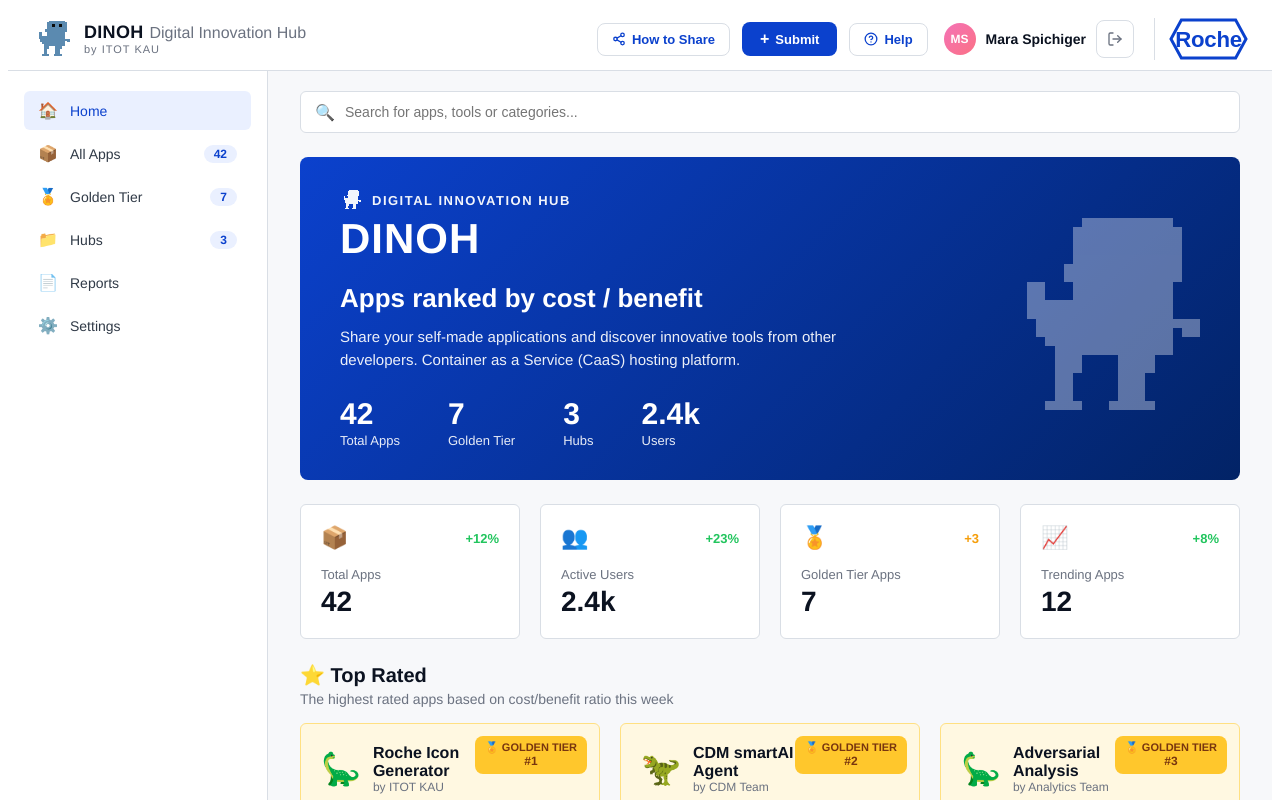
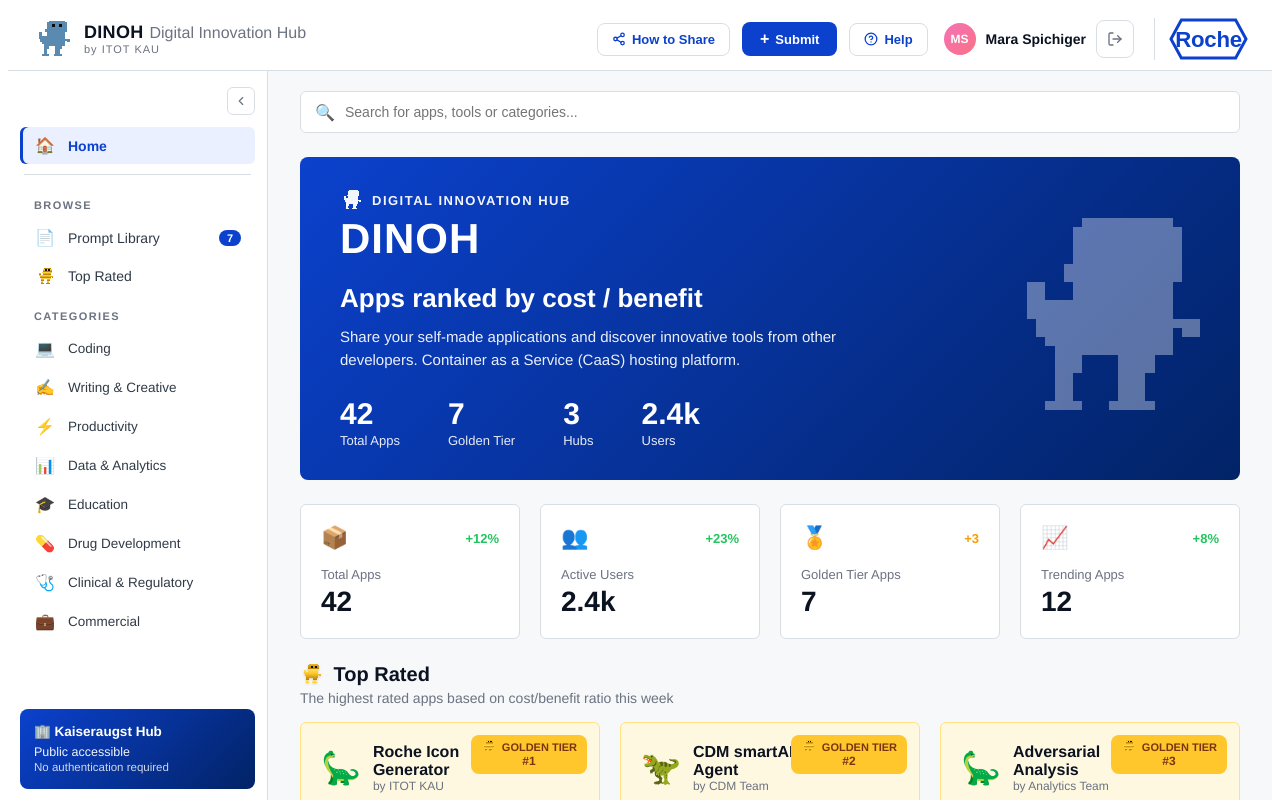
Before and after one commit to mspichiger/Dinoh-app, an Angular app in the folder Dinoh/: page / in a window 1280 px wide. Shown: the top 800 px of the page. Built offline with nearby package versions, Linux system fonts and the light colour scheme.

Commit message:
fix: icon

```diff
--- a/Dinoh/src/app/app.css
+++ b/Dinoh/src/app/app.css
@@ -31,66 +31,124 @@
   display: grid;
   grid-template-columns: 260px 1fr;
   min-height: calc(100vh - 62px);
+  transition: grid-template-columns 0.2s ease;
 }
+.layout.collapsed { grid-template-columns: 68px 1fr; }
 
 /* Sidebar */
 .sidebar {
   background: #fff;
   border-right: 1px solid var(--gray-200);
-  padding: 20px 16px;
+  padding: 16px 12px 20px;
   display: flex;
   flex-direction: column;
-  gap: 24px;
+  gap: 8px;
+  position: sticky;
+  top: 62px;
+  align-self: start;
+  height: calc(100vh - 62px);
+  overflow-y: auto;
+  transition: width 0.2s ease;
 }
 
-.brand {
-  display: flex;
+/* Collapse toggle button */
+.sidebar-collapse {
+  align-self: flex-end;
+  width: 28px;
+  height: 28px;
+  border-radius: 6px;
+  border: 1px solid var(--gray-200);
+  background: #fff;
+  color: var(--gray-500);
+  cursor: pointer;
+  display: inline-flex;
   align-items: center;
-  gap: 12px;
-  padding: 8px 4px;
+  justify-content: center;
+  margin-bottom: 4px;
+  transition: background 0.15s, color 0.15s;
 }
+.sidebar-collapse:hover { background: var(--gray-100); color: var(--blue); }
+
 .brand-logo { width: 36px; height: 36px; display: block; }
 .brand-title { font-size: 20px; font-weight: 800; letter-spacing: 0.5px; }
 .brand-sub { font-size: 11px; color: var(--gray-500); letter-spacing: 1px; }
 
-.nav { display: flex; flex-direction: column; gap: 4px; }
+.nav { display: flex; flex-direction: column; gap: 2px; }
+.nav-section {
+  font-size: 11px;
+  font-weight: 700;
+  letter-spacing: 1.4px;
+  color: var(--gray-500);
+  text-transform: uppercase;
+  padding: 14px 14px 6px;
+}
+.nav-divider {
+  height: 1px;
+  background: var(--gray-200);
+  margin: 8px 4px;
+}
 .nav-item {
   display: flex;
   align-items: center;
   gap: 12px;
-  padding: 10px 14px;
+  padding: 9px 14px;
   border-radius: 6px;
   cursor: pointer;
   color: var(--gray-700);
   font-weight: 500;
   font-size: 14px;
   text-decoration: none;
-  transition: background 0.15s;
+  transition: background 0.15s, color 0.15s;
+  white-space: nowrap;
+  overflow: hidden;
 }
-.nav-item:hover { background: var(--gray-100); }
-.nav-item.active { background: var(--blue-light); color: var(--blue); }
-.nav-icon { font-size: 16px; width: 20px; text-align: center; }
-.nav-label { flex: 1; }
-.nav-badge {
+.nav-item:hover { background: var(--gray-100); color: var(--blue); }
+.nav-item.active {
   background: var(--blue-light);
   color: var(--blue);
-  font-size: 12px;
   font-weight: 600;
-  padding: 2px 10px;
+  box-shadow: inset 3px 0 0 var(--blue);
+}
+.nav-item-sub { font-size: 13.5px; color: var(--gray-700); }
+.nav-icon { font-size: 16px; width: 22px; text-align: center; flex-shrink: 0; }
+.nav-icon-img { width: 18px; height: 18px; display: block; margin: 0 auto; }
+.nav-label { flex: 1; overflow: hidden; text-overflow: ellipsis; }
+.nav-badge {
+  background: var(--blue);
+  color: #fff;
+  font-size: 11px;
+  font-weight: 700;
+  padding: 2px 8px;
   border-radius: 999px;
+  min-width: 22px;
+  text-align: center;
 }
-.nav-item.active .nav-badge { background: #fff; }
+.nav-item.active .nav-badge { background: #fff; color: var(--blue); }
+.nav-item:not(.active):hover .nav-badge { background: var(--blue); color: #fff; }
+
+/* Collapsed (icon-only) state */
+.sidebar.collapsed { padding: 16px 8px 20px; }
+.sidebar.collapsed .nav-label,
+.sidebar.collapsed .nav-badge,
+.sidebar.collapsed .nav-section,
+.sidebar.collapsed .nav-divider,
+.sidebar.collapsed .hub-card { display: none; }
+.sidebar.collapsed .nav-item {
+  justify-content: center;
+  padding: 10px 0;
+}
+.sidebar.collapsed .nav-icon { width: auto; }
 
 .hub-card {
   margin-top: auto;
-  background: var(--blue);
+  background: linear-gradient(135deg, var(--blue) 0%, var(--blue-dark) 100%);
   color: #fff;
-  padding: 16px;
-  border-radius: var(--radius);
+  padding: 14px 14px 16px;
+  border-radius: 8px;
 }
-.hub-title { font-weight: 600; font-size: 14px; margin-bottom: 8px; }
-.hub-status { font-size: 13px; opacity: 0.95; }
-.hub-sub { font-size: 12px; opacity: 0.8; margin-top: 2px; }
+.hub-title { font-weight: 700; font-size: 13.5px; margin-bottom: 6px; }
+.hub-status { font-size: 12.5px; opacity: 0.95; }
+.hub-sub { font-size: 11.5px; opacity: 0.8; margin-top: 2px; }
 
 /* Main */
 .main {
@@ -845,3 +903,29 @@
 @media (max-width: 1200px) { .explore-grid { grid-template-columns: repeat(3, 1fr); } }
 @media (max-width: 900px)  { .explore-grid { grid-template-columns: repeat(2, 1fr); } }
 @media (max-width: 560px)  { .explore-grid { grid-template-columns: 1fr; } }
+
+/* Gold dino icons (Top Rated) */
+.inline-dino {
+  width: 22px;
+  height: 22px;
+  vertical-align: -4px;
+  margin-right: 6px;
+  filter: drop-shadow(0 1px 1px rgba(184, 134, 11, 0.35));
+}
+.badge-dino {
+  width: 14px;
+  height: 14px;
+  vertical-align: -2px;
+  margin-right: 4px;
+}
+.dino-rating {
+  display: inline-flex;
+  gap: 2px;
+  align-items: center;
+}
+.rating-dino {
+  width: 16px;
+  height: 16px;
+  display: block;
+  filter: drop-shadow(0 1px 1px rgba(184, 134, 11, 0.35));
+}
--- a/Dinoh/src/app/app.html
+++ b/Dinoh/src/app/app.html
@@ -62,18 +62,50 @@
     <img class="roche-logo" src="roche.svg" alt="Roche" />
 </header>
 
-<div class="layout">
+<div class="layout" [class.collapsed]="sidebarCollapsed()">
     <button class="sidebar-backdrop" [class.open]="sidebarOpen()" (click)="closeSidebar()"
         aria-label="Close menu"></button>
-    <aside class="sidebar" [class.open]="sidebarOpen()">
+    <aside class="sidebar" [class.open]="sidebarOpen()" [class.collapsed]="sidebarCollapsed()">
+        <button class="sidebar-collapse" (click)="toggleSidebarCollapsed()"
+            [attr.aria-label]="sidebarCollapsed() ? 'Expand sidebar' : 'Collapse sidebar'">
+            <svg width="16" height="16" viewBox="0 0 24 24" fill="none" stroke="currentColor"
+                stroke-width="2" stroke-linecap="round" stroke-linejoin="round">
+                @if (sidebarCollapsed()) {
+                <polyline points="9 18 15 12 9 6" />
+                } @else {
+                <polyline points="15 18 9 12 15 6" />
+                }
+            </svg>
+        </button>
+
         <nav class="nav">
-            @for (item of navItems; track item.label) {
-            <a class="nav-item" [class.active]="item.active">
+            <a class="nav-item" [class.active]="homeItem.active" [title]="homeItem.label">
+                <span class="nav-icon">{{ homeItem.icon }}</span>
+                <span class="nav-label">{{ homeItem.label }}</span>
+            </a>
+
+            <div class="nav-divider"></div>
+
+            <div class="nav-section">Browse</div>
+            @for (item of browseItems; track item.label) {
+            <a class="nav-item" [class.active]="item.active" [title]="item.label">
+                @if (item.iconImg) {
+                <span class="nav-icon"><img [src]="item.iconImg" [alt]="item.label" class="nav-icon-img" /></span>
+                } @else {
                 <span class="nav-icon">{{ item.icon }}</span>
+                }
                 <span class="nav-label">{{ item.label }}</span>
                 @if (item.badge !== null) {
                 <span class="nav-badge">{{ item.badge }}</span>
                 }
+            </a>
+            }
+
+            <div class="nav-section">Categories</div>
+            @for (cat of categoryItems; track cat.label) {
+            <a class="nav-item nav-item-sub" [title]="cat.label">
+                <span class="nav-icon">{{ cat.icon }}</span>
+                <span class="nav-label">{{ cat.label }}</span>
             </a>
             }
         </nav>
@@ -143,7 +175,7 @@
 
         <section class="top-rated">
             <div class="section-head">
-                <h3>⭐ Top Rated</h3>
+                <h3><img src="dino-gold.svg" alt="" class="inline-dino" /> Top Rated</h3>
                 <p>The highest rated apps based on cost/benefit ratio this week</p>
             </div>
 
@@ -151,7 +183,7 @@
                 @for (app of topRated; track app.name) {
                 <article class="app-card">
                     <div class="golden-badge">
-                        <div>🏅 GOLDEN TIER</div>
+                        <div><img src="dino-gold.svg" alt="" class="badge-dino" /> GOLDEN TIER</div>
                         <div class="rank">#{{ app.rank }}</div>
                     </div>
                     <div class="app-head">
@@ -163,7 +195,13 @@
                     </div>
                     <p class="app-desc">{{ app.description }}</p>
                     <div class="rating">
-                        <span class="dino-rating">🦕🦕🦕🦕🦕</span>
+                        <span class="dino-rating">
+                            <img src="dino-gold.svg" alt="" class="rating-dino" />
+                            <img src="dino-gold.svg" alt="" class="rating-dino" />
+                            <img src="dino-gold.svg" alt="" class="rating-dino" />
+                            <img src="dino-gold.svg" alt="" class="rating-dino" />
+                            <img src="dino-gold.svg" alt="" class="rating-dino" />
+                        </span>
                         <span class="rating-value">{{ app.rating.toFixed(1) }}</span>
                         <span class="rating-reviews">({{ app.reviews }})</span>
                     </div>
--- a/Dinoh/src/app/app.ts
+++ b/Dinoh/src/app/app.ts
@@ -124,13 +124,30 @@
         this.closeSubmit();
     }
 
-    protected readonly navItems = [
-        { label: 'Home', icon: '🏠', badge: null as number | null, active: true },
-        { label: 'All Apps', icon: '📦', badge: 42 as number | null, active: false },
-        { label: 'Golden Tier', icon: '🏅', badge: 7 as number | null, active: false },
-        { label: 'Hubs', icon: '📁', badge: 3 as number | null, active: false },
-        { label: 'Reports', icon: '📄', badge: null as number | null, active: false },
-        { label: 'Settings', icon: '⚙️', badge: null as number | null, active: false }
+    protected readonly sidebarCollapsed = signal(false);
+
+    protected toggleSidebarCollapsed() {
+        this.sidebarCollapsed.update(v => !v);
+    }
+
+    protected readonly homeItem = {
+        label: 'Home', icon: '🏠', active: true
+    };
+
+    protected readonly browseItems = [
+        { label: 'Prompt Library', icon: '📄', iconImg: null as string | null, badge: 7 as number | null, active: false },
+        { label: 'Top Rated', icon: '', iconImg: 'dino-gold.svg', badge: null as number | null, active: false }
+    ];
+
+    protected readonly categoryItems = [
+        { label: 'Coding', icon: '💻' },
+        { label: 'Writing & Creative', icon: '✍️' },
+        { label: 'Productivity', icon: '⚡' },
+        { label: 'Data & Analytics', icon: '📊' },
+        { label: 'Education', icon: '🎓' },
+        { label: 'Drug Development', icon: '💊' },
+        { label: 'Clinical & Regulatory', icon: '🩺' },
+        { label: 'Commercial', icon: '💼' }
     ];
 
     protected readonly stats: StatCard[] = [
```
Also changed, not shown: Dinoh/public/dino-gold.svg (added).
